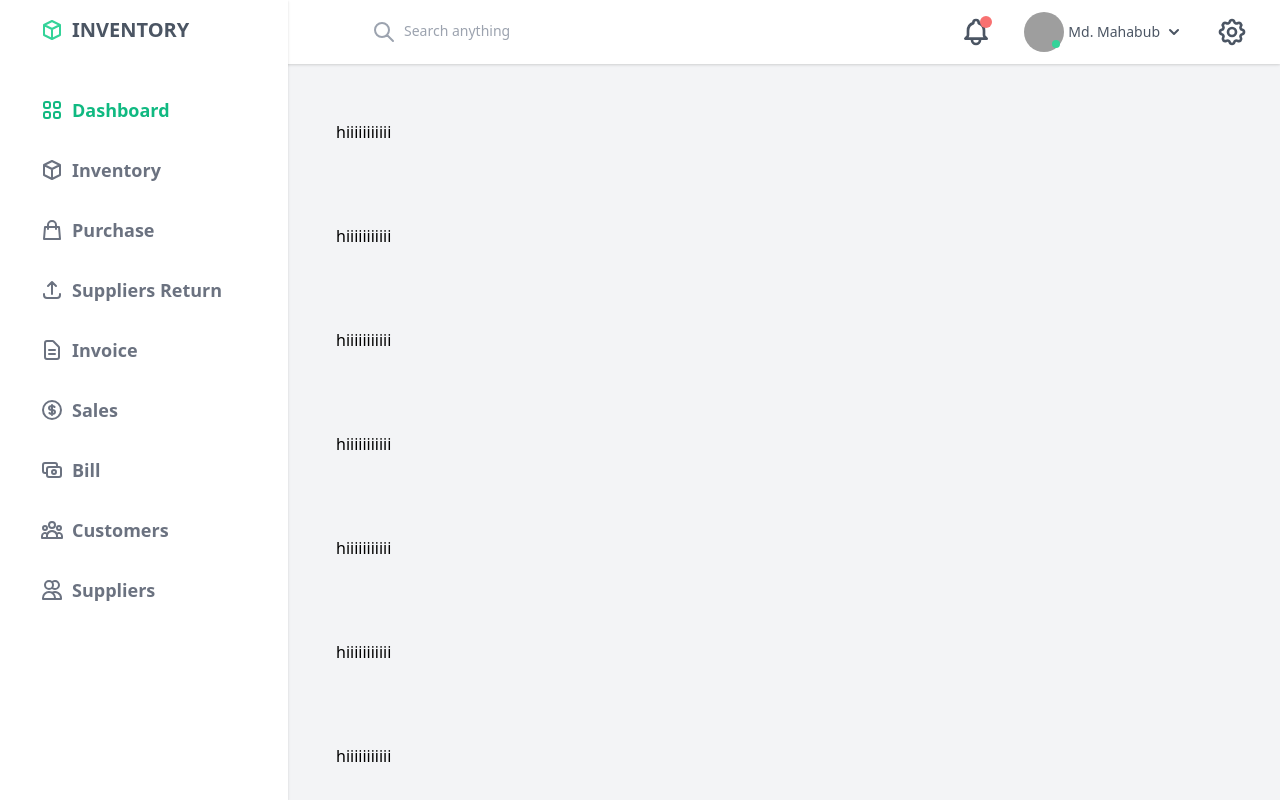
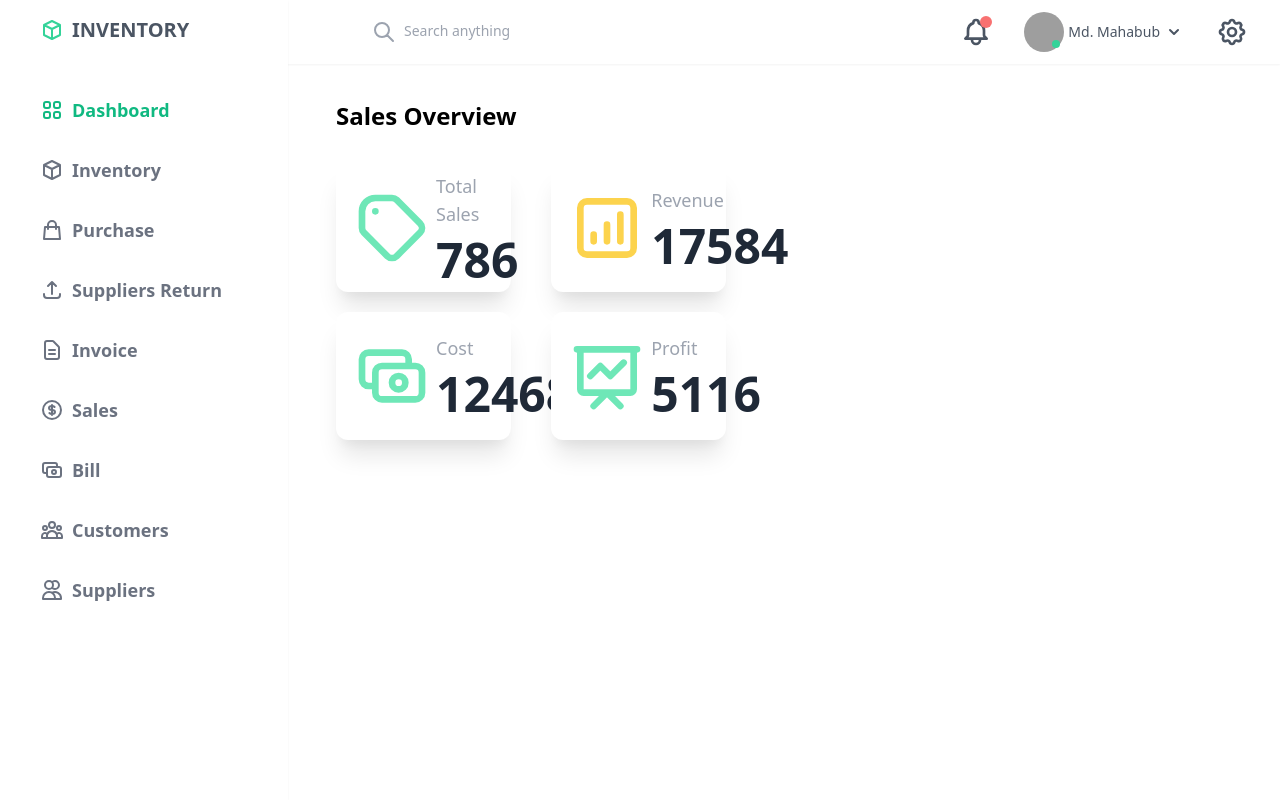
Before and after one commit to 0xMahabub/inventory-dashboard, a plain HTML site: page index.html in a window 1280 px wide. Drawn offline with nearby package versions, Linux system fonts and the light colour scheme; grey boxes are pictures that could not be loaded.

Commit message:
content-page staged

```diff
--- a/index.html
+++ b/index.html
@@ -12,10 +12,10 @@
 </head>
 <body>
     <!--Body wrapper-->
-    <div class="bg-gray-100 min-h-screen overflow-y-scroll block relative w-full h-full">
+    <div class="bg-white min-h-screen overflow-y-scroll overflow-x-hidden block relative w-full h-full">
 
         <!--Side Navigation-->
-        <div class="overflow-y-scroll fixed top-0 bottom-0 left-0 h-full min-h-screen w-72 bg-white px-6 py-3 shadow hidden lg:block z-50" id="sidenav">
+        <div class="overflow-y-scroll fixed top-0 bottom-0 left-0 h-full min-h-screen w-72 bg-white px-6 py-3 shadow-sm hidden lg:block z-50" id="sidenav">
             <div class="relative">
                 <div class="absolute top-2 right-0 text-lg text-gray-500 cursor-pointer block lg:hidden" id="closeNav">
                     <svg xmlns="http://www.w3.org/2000/svg" class="h-6 w-6" fill="none" viewBox="0 0 24 24" stroke="currentColor">
@@ -124,7 +124,7 @@
 
 
         <!--Navbar-->
-        <div class="flex fixed top-0 left-0 items-center justify-between w-full h-16  px-8 py-0 shadow lg:pl-72 z-30 bg-white" id="navbar">
+        <div class="flex fixed top-0 left-0 items-center justify-between w-full h-16  px-8 py-0 shadow-sm lg:pl-72 z-30 bg-white" id="navbar">
             <div id="searchbar" class="flex items-center justify-items-start h-10 lg:ml-16 md:ml-8">
                 <div class="relative text-sm text-gray-400 ml-3">
                     <svg xmlns="http://www.w3.org/2000/svg" class="hidden md:block w-6 absolute top-2 left-2" fill="none" viewBox="0 0 24 24" stroke="currentColor">
@@ -187,18 +187,63 @@
         <!--/Navbar-->
 
         <!--page content-->
-        <div class="absolute top-20 pr-8 left-0 lg:left-80 z-0 px-4">
-            <p class="py-10">hiiiiiiiiiii</p>
-            <p class="py-10">hiiiiiiiiiii</p>
-            <p class="py-10">hiiiiiiiiiii</p>
-            <p class="py-10">hiiiiiiiiiii</p>
-            <p class="py-10">hiiiiiiiiiii</p>
-            <p class="py-10">hiiiiiiiiiii</p>
-            <p class="py-10">hiiiiiiiiiii</p>
-            <p class="py-10">hiiiiiiiiiii</p>
-            <p class="py-10">hiiiiiiiiiii</p>
-            <p class="py-10">hiiiiiiiiiii</p>
-            <p class="py-10">hiiiiiiiiiii</p>
+        <div class="absolute top-20 pr-8 left-0 lg:left-80 z-0 px-4 h-full w-4/5">
+            <!--overview-->
+            <div class="flex justify-between gap-2">
+                <div class="w-2/5 mt-5">
+                    <h3 class="capitalize text-2xl font-semibold">sales overview</h3>
+                    <div class="grid grid-cols-2 grid-rows-2 mt-8 gap-y-5 gap-x-10">
+                        <div class="group flex items-center justify-between gap-1 shadow-xl px-4 py-2 rounded-xl bg-white hover:bg-green-500 transition cursor-pointer hover:text-white">
+                            <span class="text-green-300 group-hover:text-white">
+                                <svg xmlns="http://www.w3.org/2000/svg" class="h-20 w-20" fill="none" viewBox="0 0 24 24" stroke="currentColor">
+                                    <path stroke-linecap="round" stroke-linejoin="round" stroke-width="2" d="M7 7h.01M7 3h5c.512 0 1.024.195 1.414.586l7 7a2 2 0 010 2.828l-7 7a2 2 0 01-2.828 0l-7-7A1.994 1.994 0 013 12V7a4 4 0 014-4z" />
+                                </svg>
+                            </span>
+                            <div class="flex flex-col gap-2 items-start">
+                                <p class="capitalize text-gray-400 group-hover:text-white text-lg">total sales</p>
+                                <p class="text-gray-800 font-bold text-5xl group-hover:text-white">786</p>
+                            </div>
+                        </div>
+
+                        <div class="group flex items-center justify-between gap-1 shadow-xl px-4 py-2 rounded-xl bg-white hover:bg-green-500 transition cursor-pointer hover:text-white">
+                            <span class="text-yellow-300 group-hover:text-white">
+                                <svg xmlns="http://www.w3.org/2000/svg" class="h-20 w-20" fill="none" viewBox="0 0 24 24" stroke="currentColor">
+                                    <path stroke-linecap="round" stroke-linejoin="round" stroke-width="2" d="M16 8v8m-4-5v5m-4-2v2m-2 4h12a2 2 0 002-2V6a2 2 0 00-2-2H6a2 2 0 00-2 2v12a2 2 0 002 2z" />
+                                </svg>
+                            </span>
+                            <div class="flex flex-col gap-2 items-start">
+                                <p class="capitalize text-gray-400 group-hover:text-white text-lg">revenue</p>
+                                <p class="text-gray-800 font-bold text-5xl group-hover:text-white">17584</p>
+                            </div>
+                        </div>
+
+                        <div class="group flex items-center justify-between gap-1 shadow-xl px-4 py-2 rounded-xl bg-white hover:bg-green-500 transition cursor-pointer hover:text-white">
+                            <span class="text-green-300 group-hover:text-white">
+                                <svg xmlns="http://www.w3.org/2000/svg" class="h-20 w-20" fill="none" viewBox="0 0 24 24" stroke="currentColor">
+                                    <path stroke-linecap="round" stroke-linejoin="round" stroke-width="2" d="M17 9V7a2 2 0 00-2-2H5a2 2 0 00-2 2v6a2 2 0 002 2h2m2 4h10a2 2 0 002-2v-6a2 2 0 00-2-2H9a2 2 0 00-2 2v6a2 2 0 002 2zm7-5a2 2 0 11-4 0 2 2 0 014 0z" />
+                                </svg>
+                            </span>
+                            <div class="flex flex-col gap-2 items-start">
+                                <p class="capitalize text-gray-400 group-hover:text-white text-lg">cost</p>
+                                <p class="text-gray-800 font-bold text-5xl group-hover:text-white">12468</p>
+                            </div>
+                        </div>
+
+                        <div class="group flex items-center justify-between gap-1 shadow-xl px-4 py-2 rounded-xl bg-white hover:bg-green-500 transition cursor-pointer hover:text-white">
+                            <span class="text-green-300 group-hover:text-white">
+                                <svg xmlns="http://www.w3.org/2000/svg" class="h-20 w-20" fill="none" viewBox="0 0 24 24" stroke="currentColor">
+                                    <path stroke-linecap="round" stroke-linejoin="round" stroke-width="2" d="M7 12l3-3 3 3 4-4M8 21l4-4 4 4M3 4h18M4 4h16v12a1 1 0 01-1 1H5a1 1 0 01-1-1V4z" />
+                                </svg>
+                            </span>
+                            <div class="flex flex-col gap-2 items-start">
+                                <p class="capitalize text-gray-400 group-hover:text-white text-lg">profit</p>
+                                <p class="text-gray-800 font-bold text-5xl group-hover:text-white">5116</p>
+                            </div>
+                        </div>
+                    </div>
+                </div>
+            </div>
+            <!--/overview-->
         </div>
         <!--/page content-->
 
```
